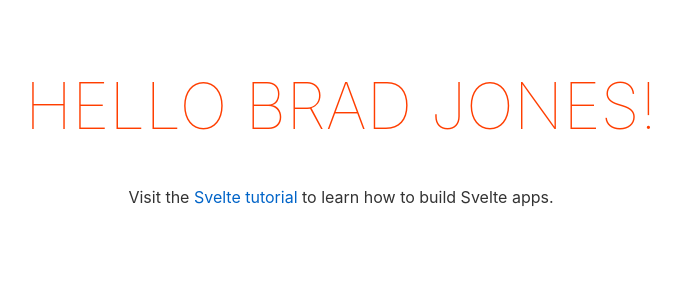
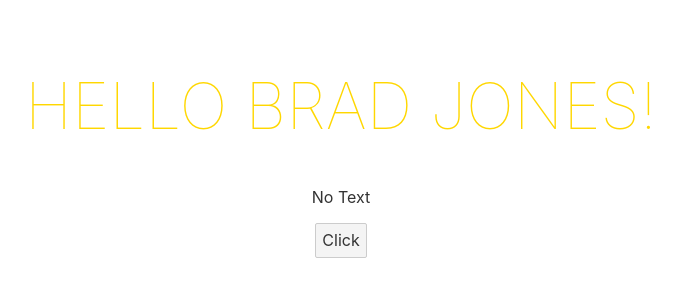
Before and after one commit to meIwata/svelte-feedback-app, a Svelte app: page / in a window 1280 px wide. Shown: the top 300 px of the page, without its empty margins (299-980 px from the left). Built offline with nearby package versions, Linux system fonts and the light colour scheme.

Commit message:
conditionals

```diff
--- a/src/App.svelte
+++ b/src/App.svelte
@@ -1,13 +1,27 @@
 <script>
 	let firstName = "Brad";
 	let lastName = "Jones";
+	let color = "gold";
+	let showText = false;
 
 	$: name = firstName + " " + lastName;
+	const toggle = ()=>{
+		// color="crimson"
+		color = color === "gold"? "crimson" : "gold"
+		showText = !showText
+	}
 </script>
 
 <main>
-	<h1>Hello {name}!</h1>
-	<p>Visit the <a href="https://svelte.dev/tutorial">Svelte tutorial</a> to learn how to build Svelte apps.</p>
+	<h1 style="color: {color};">Hello {name}!</h1>
+	{#if showText}
+		<p>Visit the <a href="https://svelte.dev/tutorial">Svelte tutorial</a> to learn how to build Svelte apps.</p>
+	{:else}
+		<p>No Text</p>
+	{/if}
+	<!-- <button on:click={()=> color="crimson"}>Click</button> -->
+	<button on:click={toggle}>Click</button>
+
 </main>
 
 <style>
```
